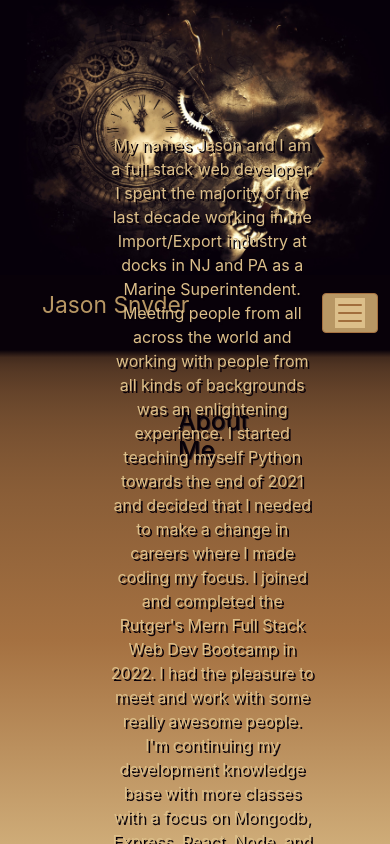
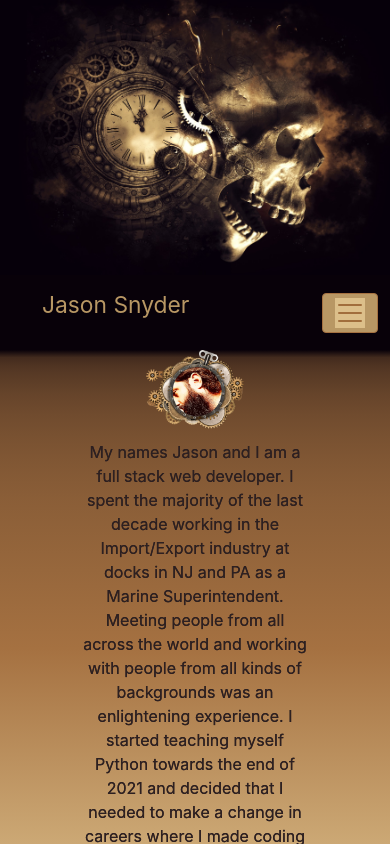
Before and after one commit to jsnyder159/react-portfolio, a React (Create React App) app: page / in a window 390 px wide. Shown: the top 844 px of the page. Built offline with nearby package versions, Linux system fonts and the light colour scheme; the HTML template or start-up script is replaced by a standard one.

Commit message:
fixed responsivness to main page

```diff
--- a/src/components/UI/Card.module.css
+++ b/src/components/UI/Card.module.css
@@ -1,5 +1,5 @@
 .card {
-    background: white;
+    /* background: white;
     box-shadow: 0 2px 8px rgba(0, 0, 0, 0.26);
-    border-radius: 10px;
+    border-radius: 10px; */
   }
--- a/src/components/pages/about/About.js
+++ b/src/components/pages/about/About.js
@@ -1,33 +1,37 @@
 import React from "react";
 import gears from "../../../images/profile-gear.png";
 import styles from "./About.module.css";
+import Card from "../../UI/Card";
 
 function About() {
   return (
     <div className={styles.about}>
-      <div className="d-flex row">
+      <div>
+        <Card className="d-flex justify-content-center">
           <img
-          className= {`${styles.gears} col-3`}
+            className={`${styles.gears} col-3`}
             src={gears}
-          alt="beared mans head surround by gears"
+            alt="bearded mans head surround by gears"
           ></img>
-        <h2 className= {`${styles.title} col-1`}>About Me</h2>
+        </Card>
+        <Card className="d-flex justify-content-center">
           <p className={`${styles.para} col-7`}>
             My names Jason and I am a full stack web developer. I spent the
             majority of the last decade working in the Import/Export industry at
-          docks in NJ and PA as a Marine Superintendent. Meeting people from all
-          across the world and working with people from all kinds of backgrounds
-          was an enlightening experience. I started teaching myself Python
-          towards the end of 2021 and decided that I needed to make a change in
-          careers where I made coding my focus. I joined and completed the
-          Rutger's Mern Full Stack Web Dev Bootcamp in 2022. I had the pleasure
-          to meet and work with some really awesome people. I'm continuing my
-          development knowledge base with more classes with a focus on Mongodb,
-          Express, React, Node, and Python. With that experience I am going to
-          continue to work as hard as I can, refine my skills while focusing on
-          using the MERN stack, continue to learn something new everyday, and
-          find a job in web development.
+            docks in NJ and PA as a Marine Superintendent. Meeting people from
+            all across the world and working with people from all kinds of
+            backgrounds was an enlightening experience. I started teaching
+            myself Python towards the end of 2021 and decided that I needed to
+            make a change in careers where I made coding my focus. I joined and
+            completed the Rutger's MERN Full Stack Web Dev Bootcamp in 2022. I
+            had the pleasure to meet and work with some really awesome people.
+            I'm continuing my development knowledge base with more classes with
+            a focus on Mongodb, Express, React, Node, and Python. With that
+            experience I am going to continue to work as hard as I can, refine
+            my skills while focusing on using the MERN stack, continue to learn
+            something new everyday, and find a job in web development.
           </p>
+        </Card>
       </div>
     </div>
   );
--- a/src/components/pages/about/About.module.css
+++ b/src/components/pages/about/About.module.css
@@ -1,14 +1,12 @@
 .about {
-    height:600px;
+    height:100%;
     display: flex;
     background: linear-gradient(var(--xik), 2%, var(--copper), var(--gold), var(--copper), var(--xik));
 
 }
 
 .gears {
-    max-height: 450px;
-    max-width: 450px;
-    padding-left: 100px;
+    align-content: center;
 }
 
 .title {
@@ -21,107 +19,20 @@
 }
 
 .para {
-    justify-content: center;
-    align-content: center;
-    padding-top: 11%;
+    padding-bottom: 15%;
     color: var(--blkCoffe);
     text-shadow: 0px 0px
 
 }
 
-@media screen and (max-width: 1200px ){
-    .gears {
-        height: auto;
-        max-width: 100%;
-    }
-
-    .about {
-        flex-direction: column;
-    }
-
-}
-
-@media screen and (max-width:996px){
-
-    .gears {
-        position:absolute;
-        height: 250px;
-        max-width: 100%;
-        top: 400px;
-    }
-
-    .title {
-        position: absolute;
-        top: 380px;
-        left: 80px;
-        margin-left: 40%;
-        height: 5%;
-        color: var(--xik);
-    }
-
+@media screen and (max-width: 756px ){
     .para {
-        position: absolute;
-        top: 600px;
-        left: 80px;
-        margin-left: 15%;
         padding-bottom: 30%;
-        height: 10%;
-    }
-
-    .about {
-        height: 858px;
     }
 }
 
-@media screen and (max-width: 770px) {
-    .gears {
-        height: 250px;
-        max-width: 100%;
-    }
-
-
-    .title {
-        top: 360px;
-        left: 60px;
-    }
-
+@media screen and (max-width: 456px){
     .para {
-        top: 600px;
-        color: var(--gold);
-        text-shadow: 2px 2px var(--xik);
+        padding-bottom: 40%;
     }
 }
-
-
-@media screen and (max-width: 592px) {
-    .about{
-        height: 900px;
-    }
-
-}
-
-@media screen and (max-width: 504px) {
-    .about{
-        height: 1000px;
-    }
-
-    .title{
-        left: 10px;
-    }
-
-    .para{
-        left: 40px;
-    }
-
-}
-
-@media screen and (max-width: 426px) {
-    .about{
-        height: 1100px;
-    }
-
-    .para{
-        top: 90px;
-    }
-
-}
```
Lines whose indentation alone changed are shown as unchanged.
